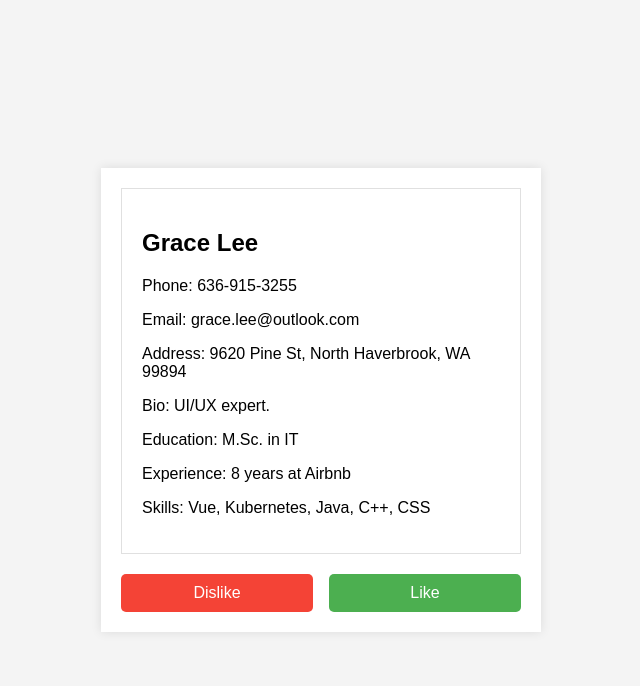
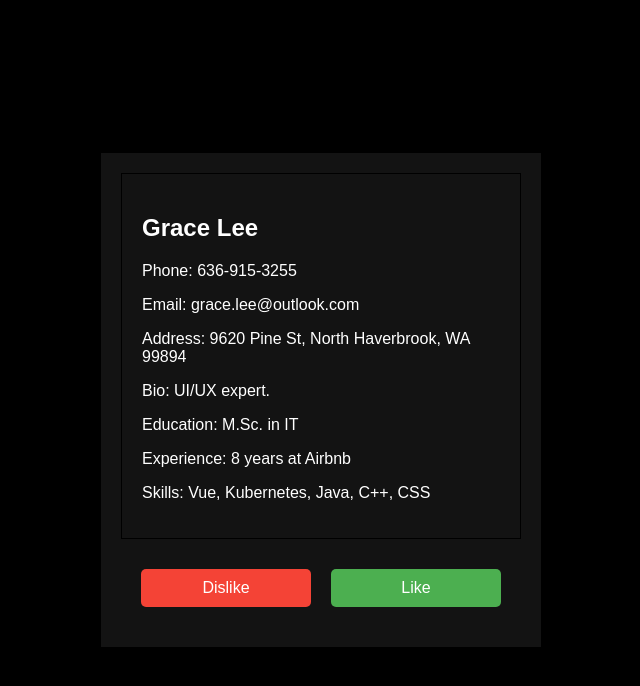
Before and after one commit to rahilthehill/workwinkscrollerweb, a plain HTML site: page index.html in a window 1280 px wide. Shown: the whole page, without its empty margins (319-959 px from the left). Drawn offline with Linux system fonts and the light colour scheme.

Commit message:
Update style.css
updated opactity and swipe/dark mode to match

```diff
--- a/style.css
+++ b/style.css
@@ -1,31 +1,37 @@
 body {
     font-family: Arial, sans-serif;
-    background-color: #f4f4f4;
+    background-color: #000000;
     margin: 0;
     padding: 0;
     display: flex;
     justify-content: center;
     align-items: center;
     height: 100vh;
+    color: white;
 }
 
 .app-container {
     width: 90%;
     max-width: 400px;
-    background-color: white;
+    background-color: rgb(255, 255, 255);
     padding: 20px;
     box-shadow: 0px 0px 10px rgba(0, 0, 0, 0.1);
+    background-color: rgba(37, 37, 37, 0.533);
+    position: relative;
+    overflow: hidden;
 }
 
 .resume-card {
-    border: 1px solid #e0e0e0;
+    border: 1px solid #000000;
     padding: 20px;
     margin-bottom: 20px;
+    transition: transform 5s ease-out;
 }
 
 .action-buttons {
     display: flex;
     justify-content: space-between;
+    margin: 10px;
 }
 
 .action-button {
@@ -46,3 +52,27 @@ body {
     background-color: #f44336;
     color: white;
 }
+
+.app-container {
+    position: relative;
+    overflow: hidden;
+}
+
+.resume-card {
+    transition: transform 0.5s ease-out, opacity 0.5s ease-out;
+    will-change: transform, opacity;
+}
+
+.action-button {
+    margin: 10px;
+}
+
+.swipe-right {
+    transform: translateX(150%) rotate(15deg);
+    opacity: 0;
+}
+
+.swipe-left {
+    transform: translateX(-150%) rotate(-15deg);
+    opacity: 0;
+}
```
